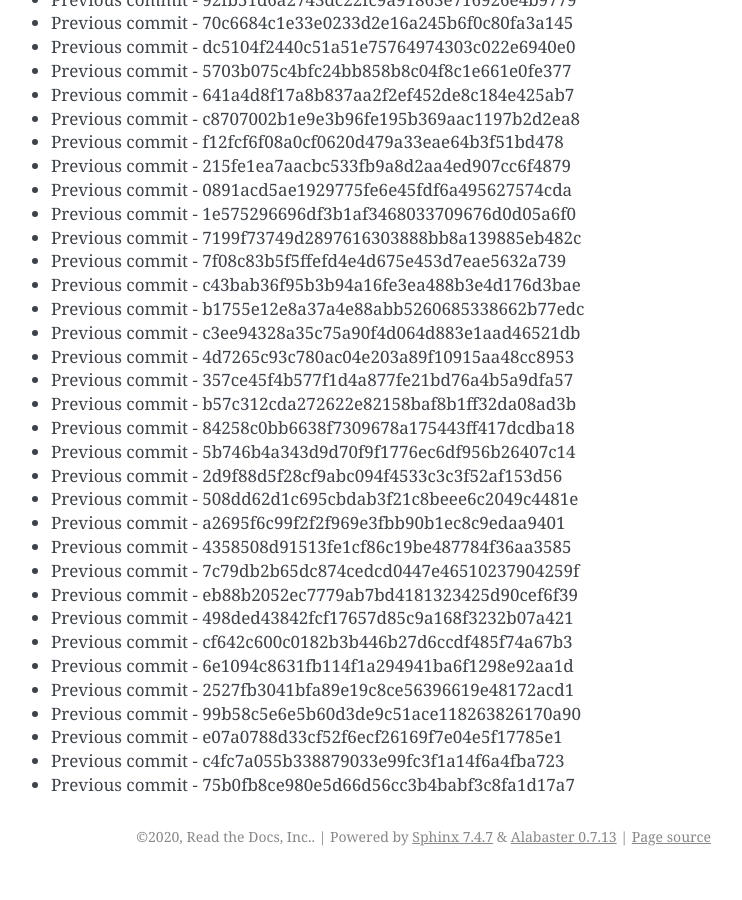
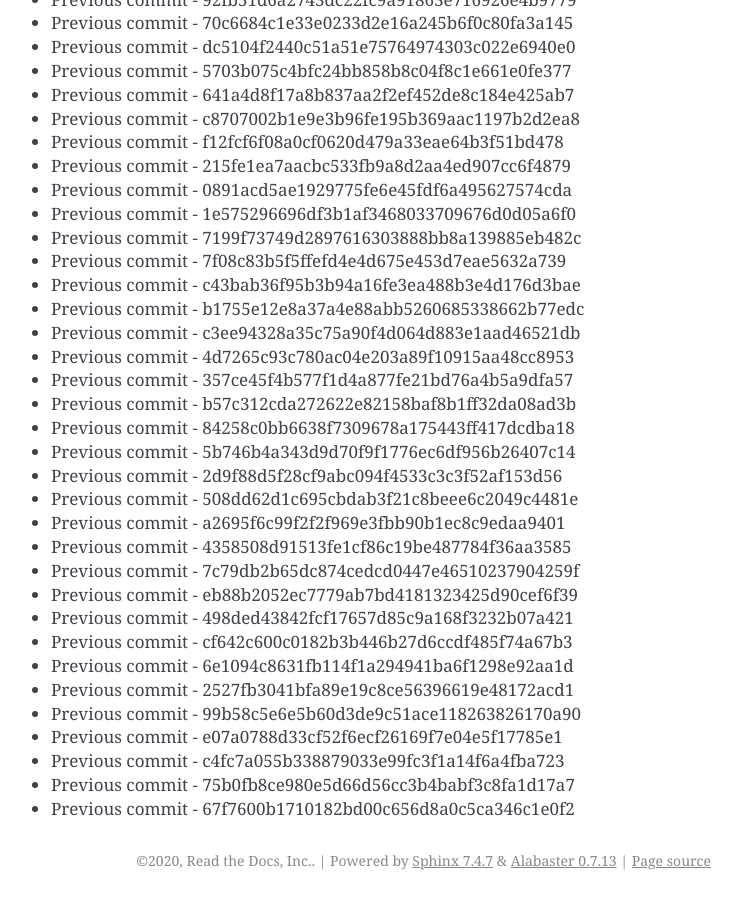
Before and after one commit to readthedocs/rtd-git-stresstest, a Sphinx documentation site: the page built from docs/updates.rst, in a window 1280 px wide and 900 px high, scrolled down 88038 px. Shown: the whole window, without its empty margins (399-1141 px from the left). Built offline with Sphinx 7.4.7, drawn with Linux system fonts in a browser that asks for light colours; before the commit the page ends 88914 px from its top, so only the background shows below that.

Commit message:
Generating commit from previous: 67f7600b1710182bd00c656d8a0c5ca346c1e0f2

```diff
--- a/docs/updates.rst
+++ b/docs/updates.rst
@@ -3731,3 +3731,4 @@ It can be tested for any performance characteristics.
 * Previous commit - e07a0788d33cf52f6ecf26169f7e04e5f17785e1
 * Previous commit - c4fc7a055b338879033e99fc3f1a14f6a4fba723
 * Previous commit - 75b0fb8ce980e5d66d56cc3b4babf3c8fa1d17a7
+* Previous commit - 67f7600b1710182bd00c656d8a0c5ca346c1e0f2
```
